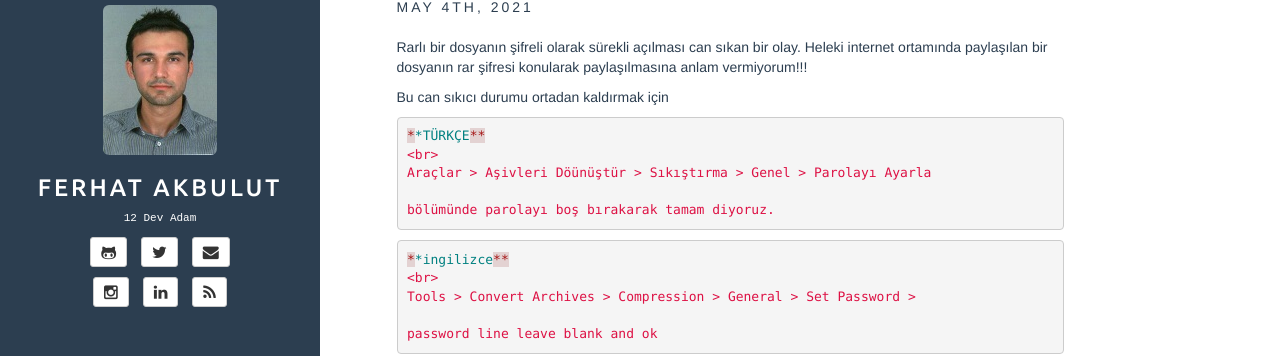
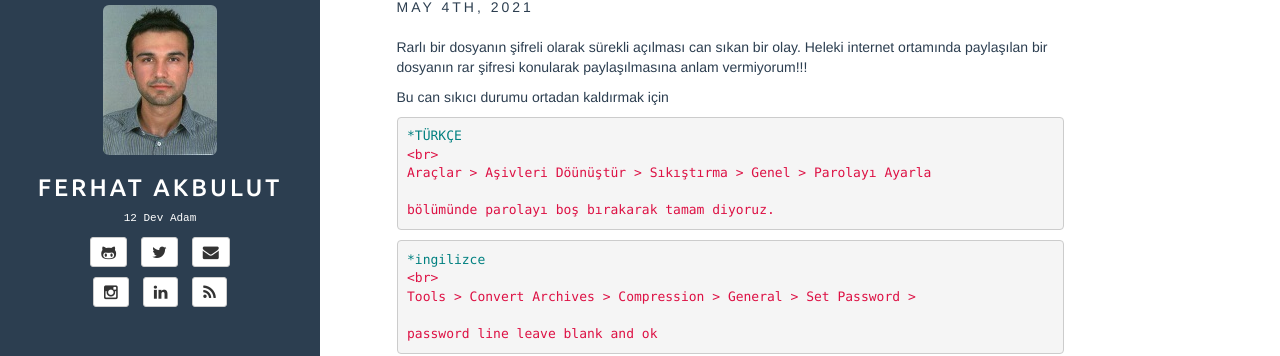
Before and after one commit to ferhatakbulut/ferhatakbulut.github.io, a Jekyll site: the page built from _posts/2021-05-04-rar-password-remover.md, in a window 1280 px wide. Shown: the part 123-479 px from the top of the page. Built offline with Jekyll 4.4.1, drawn with Linux system fonts in a browser that asks for light colours.

Commit message:
2021-05-04
yıldız güncellemesi

```diff
--- a/_posts/2021-05-04-rar-password-remover.md
+++ b/_posts/2021-05-04-rar-password-remover.md
@@ -13,7 +13,7 @@ Bu can sıkıcı durumu ortadan kaldırmak için
 <br>
 
 {% highlight yaml %}
-**TÜRKÇE**
+*TÜRKÇE
 <br>
 Araçlar > Aşivleri Döünüştür > Sıkıştırma > Genel > Parolayı Ayarla
 
@@ -22,7 +22,7 @@ bölümünde parolayı boş bırakarak tamam diyoruz.
 
 {% highlight yaml %}
 
-**ingilizce**
+*ingilizce
 <br>
 Tools > Convert Archives > Compression > General > Set Password >
 
```
